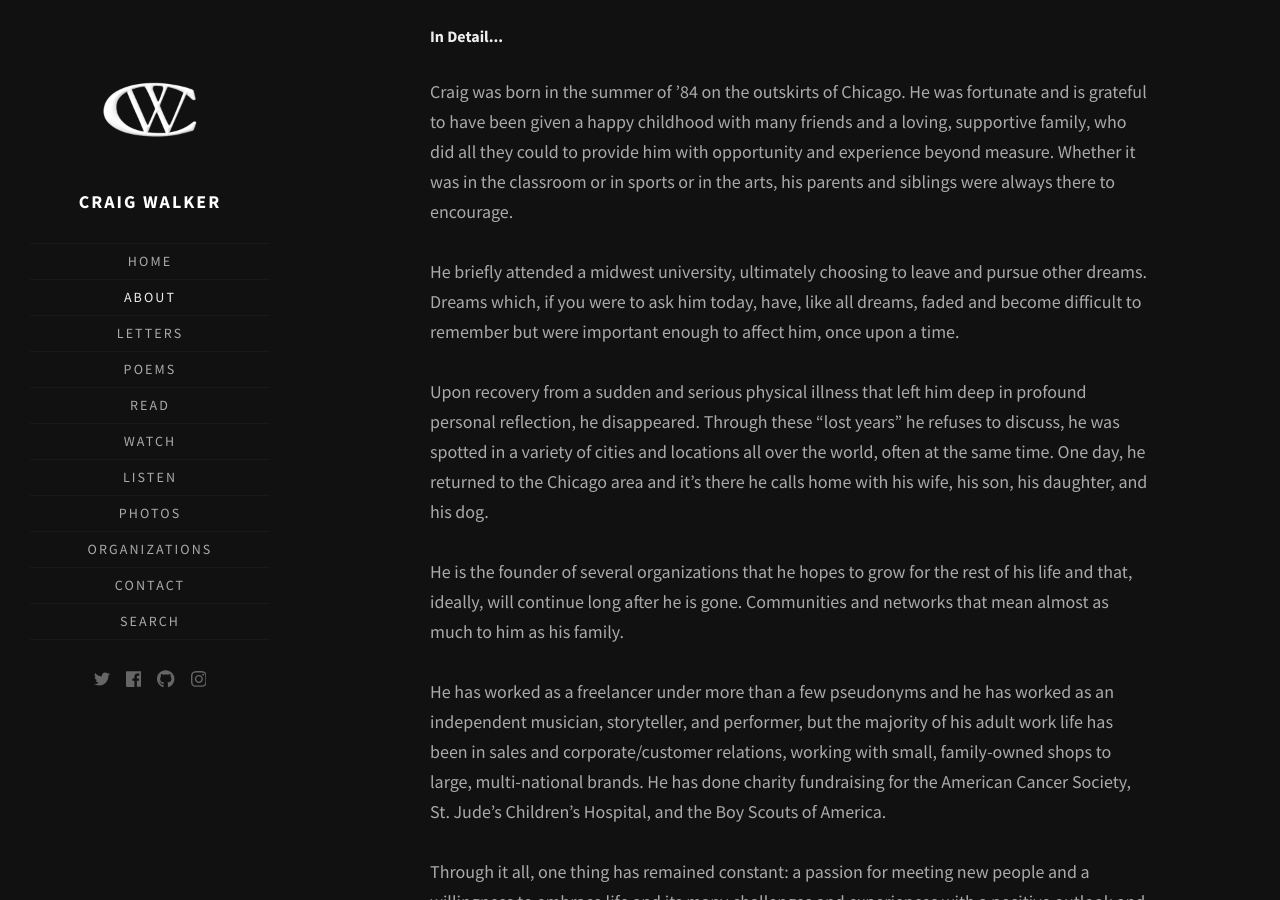
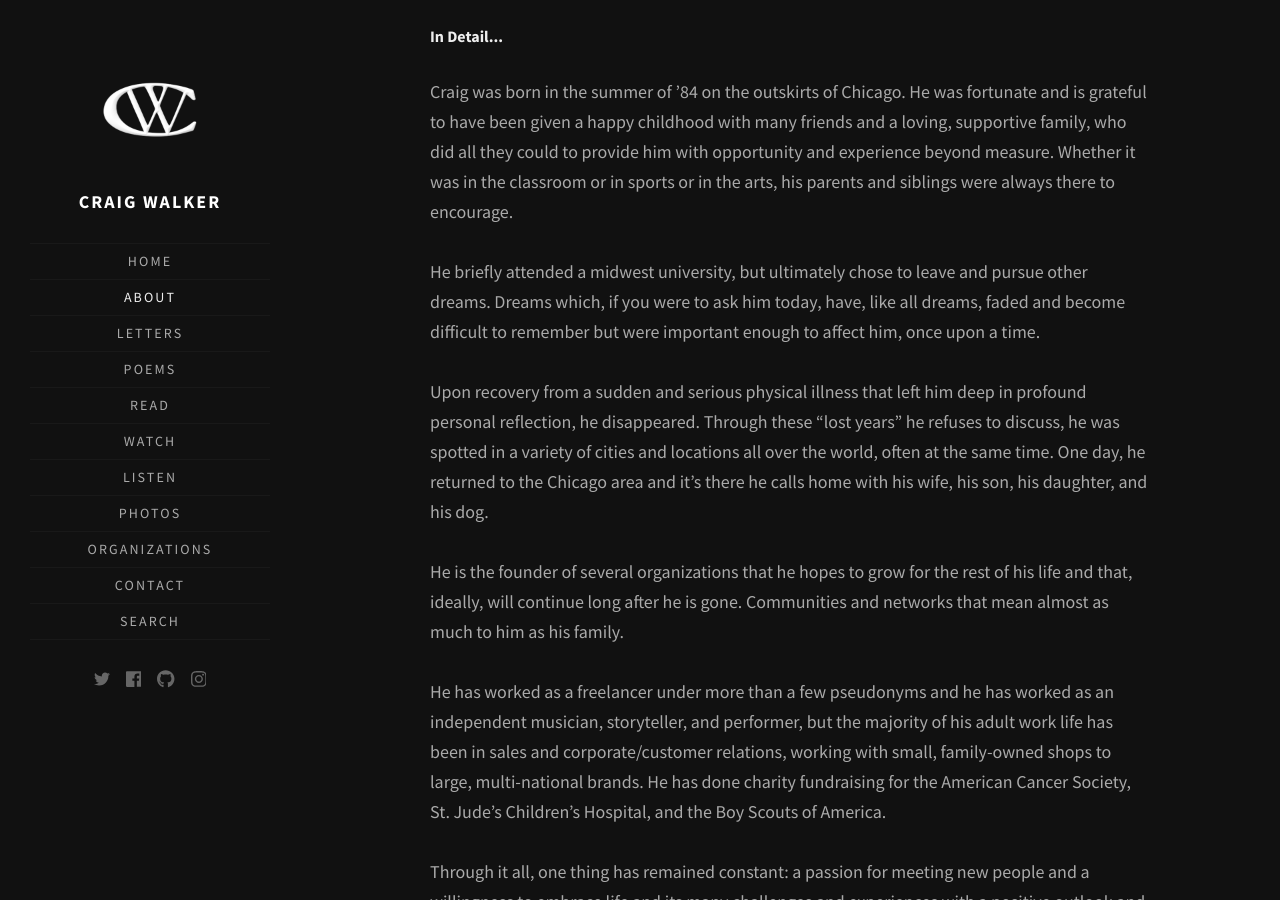
Before and after one commit to walkercraig/walkercraig, a Jekyll site: the page built from about.html, in a window 1280 px wide and 900 px high, scrolled down 540 px. Built offline with Jekyll 4.4.1, drawn with Linux system fonts in a browser that asks for light colours; some web fonts are replaced.

Commit message:
Update about.html

```diff
--- a/about.html
+++ b/about.html
@@ -20,7 +20,7 @@ title: About
 
     <p>Craig was born in the summer of ’84 on the outskirts of Chicago. He was fortunate and is grateful to have been given a happy childhood with many friends and a loving, supportive family, who did all they could to provide him with opportunity and experience beyond measure. Whether it was in the classroom or in sports or in the arts, his parents and siblings were always there to encourage.</p>
 
-    <p>He briefly attended a midwest university, ultimately choosing to leave and pursue other dreams. Dreams which, if you were to ask him today, have, like all dreams, faded and become difficult to remember but were important enough to affect him, once upon a time.</p>
+    <p>He briefly attended a midwest university, but ultimately chose to leave and pursue other dreams. Dreams which, if you were to ask him today, have, like all dreams, faded and become difficult to remember but were important enough to affect him, once upon a time.</p>
 
     <p>Upon recovery from a sudden and serious physical illness that left him deep in profound personal reflection, he disappeared. Through these “lost years” he refuses to discuss, he was spotted in a variety of cities and locations all over the world, often at the same time. One day, he returned to the Chicago area and it’s there he calls home with his wife, his son, his daughter, and his dog.</p>
 
```
